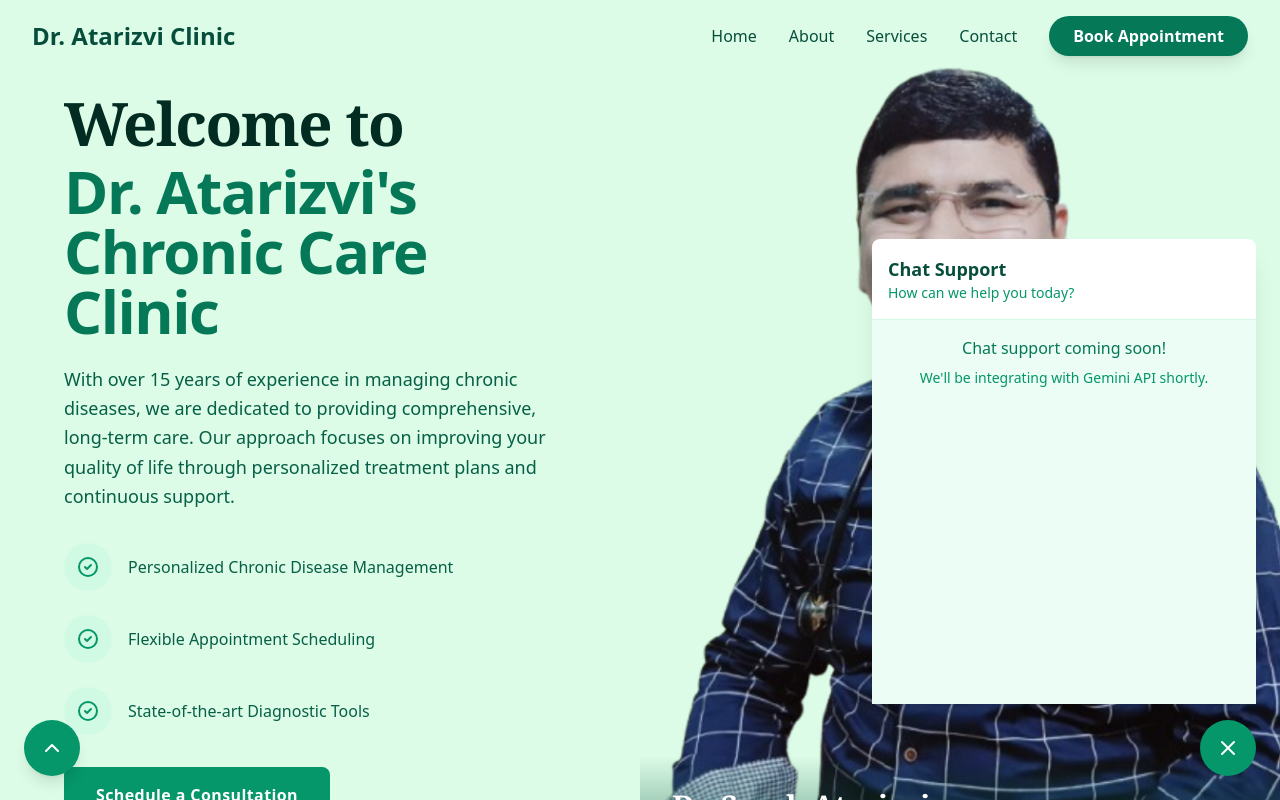
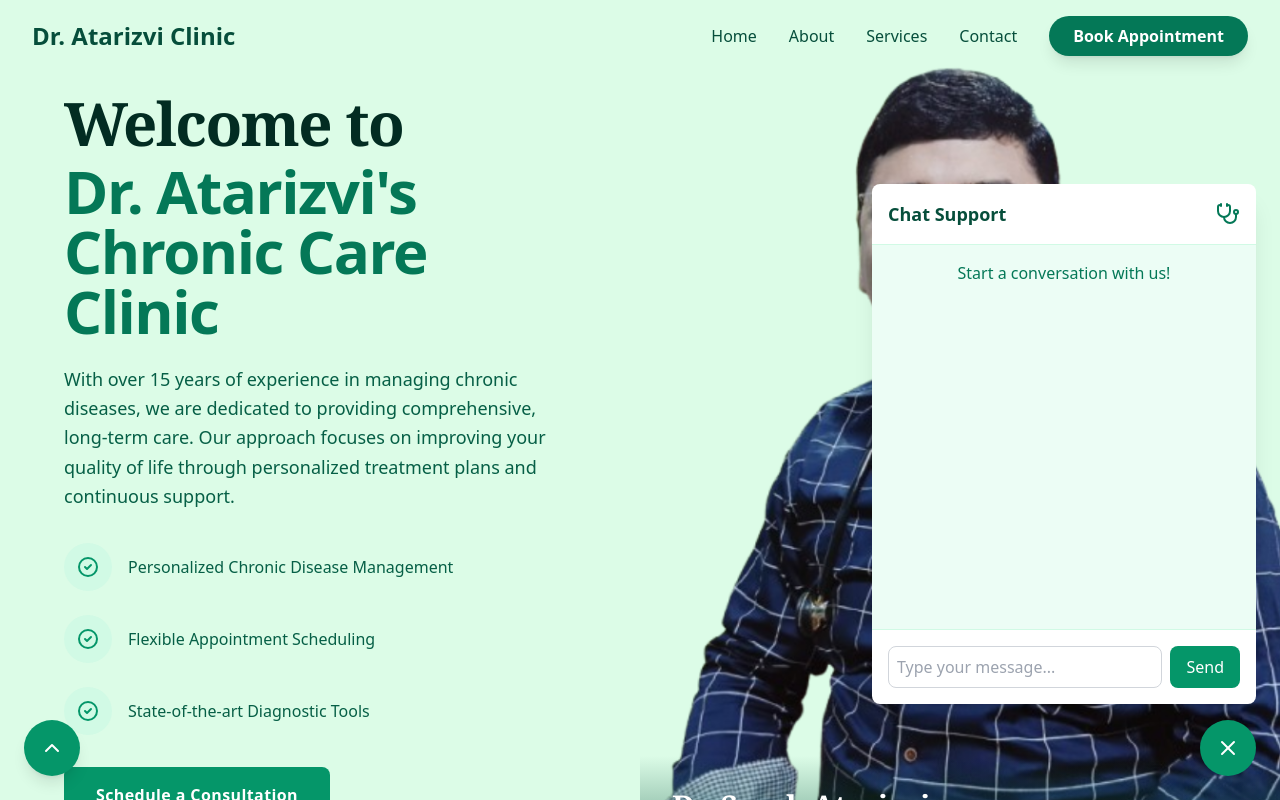
Before and after one commit to monurajj/dr-atarizvi-frontend, a React (Create React App) app: page / in a window 1280 px wide. Both pictures are taken after a click on the button 1228 px from the left and 748 px from the top of the page. Shown: the top 800 px of the page. Built offline with nearby package versions, Linux system fonts and the light colour scheme.

Commit message:
done with personalised ai cahtbot

```diff
--- a/src/components/ChatSupport.jsx
+++ b/src/components/ChatSupport.jsx
@@ -1,10 +1,54 @@
-import React from "react";
+import { useState, useRef, useEffect } from "react";
 import { motion } from "framer-motion";
-import { MessageCircle, X } from "lucide-react";
+import { MessageCircle, X, User, Loader2, Stethoscope } from "lucide-react";
+import axios from "axios";
 
-const ChatSupport = ({ isOpen, onToggle }) => {
+const ChatSupport = () => {
+  const [isChatOpen, setIsChatOpen] = useState(false);
+  const [messages, setMessages] = useState([]);
+  const [inputMessage, setInputMessage] = useState("");
+  const [isLoading, setIsLoading] = useState(false);
+  const chatEndRef = useRef(null);
+
+  // Auto-scroll to the latest message
+  useEffect(() => {
+    chatEndRef.current?.scrollIntoView({ behavior: "smooth" });
+  }, [messages, isLoading]);
+
+  const sendMessage = async () => {
+    if (!inputMessage.trim()) return;
+
+    // Add user message to chat history
+    const newMessages = [...messages, { text: inputMessage, role: "user" }];
+    setMessages(newMessages);
+    setInputMessage("");
+    setIsLoading(true);
+
+    try {
+      const response = await axios.post(
+        "https://dr-atrivizi-personal-chat-bot.vercel.app/chat",
+        { message: inputMessage }
+      );
+
+      const botResponse =
+        response.data.candidates?.[0]?.content?.parts?.[0]?.text ||
+        "I'm here to help!";
+
+      // Add bot response to chat history
+      setMessages([...newMessages, { text: botResponse, role: "bot" }]);
+    } catch (error) {
+      setMessages([
+        ...newMessages,
+        { text: "Error fetching response. Please try again.", role: "bot" },
+      ]);
+    } finally {
+      setIsLoading(false);
+    }
+  };
+
   return (
     <>
+      {/* Chat Support Button */}
       <motion.div
         className="fixed bottom-6 right-6 z-50"
         initial={{ scale: 0 }}
@@ -12,10 +56,10 @@ const ChatSupport = ({ isOpen, onToggle }) => {
         transition={{ type: "spring", stiffness: 260, damping: 20 }}
       >
         <button
-          onClick={onToggle}
+          onClick={() => setIsChatOpen(!isChatOpen)}
           className="bg-emerald-600 text-white p-4 rounded-full shadow-lg hover:bg-emerald-700 transition-colors"
         >
-          {isOpen ? (
+          {isChatOpen ? (
             <X className="w-6 h-6" />
           ) : (
             <MessageCircle className="w-6 h-6" />
@@ -23,27 +67,83 @@ const ChatSupport = ({ isOpen, onToggle }) => {
         </button>
       </motion.div>
 
+      {/* Chat Support Window */}
       <motion.div
         initial={{ opacity: 0, y: 100 }}
-        animate={{ opacity: isOpen ? 1 : 0, y: isOpen ? 0 : 100 }}
+        animate={{ opacity: isChatOpen ? 1 : 0, y: isChatOpen ? 0 : 100 }}
         transition={{ type: "spring", stiffness: 260, damping: 20 }}
         className={`fixed bottom-24 right-6 w-96 bg-white rounded-lg shadow-xl z-40 ${
-          isOpen ? "block" : "hidden"
+          isChatOpen ? "block" : "hidden"
         }`}
       >
-        <div className="p-4 border-b border-emerald-100">
+        <div className="p-4 border-b border-emerald-100 flex items-center justify-between">
           <h3 className="text-lg font-semibold text-emerald-900">
             Chat Support
           </h3>
-          <p className="text-sm text-emerald-600">How can we help you today?</p>
+          <Stethoscope className="w-6 h-6 text-emerald-700" />
         </div>
-        <div className="h-96 p-4 bg-emerald-50">
-          <p className="text-center text-emerald-700">
-            Chat support coming soon!
-          </p>
-          <p className="text-center text-sm text-emerald-600 mt-2">
-            We'll be integrating with Gemini API shortly.
-          </p>
+
+        {/* Chat Messages */}
+        <div className="h-96 p-4 overflow-y-auto bg-emerald-50 space-y-3">
+          {messages.length === 0 ? (
+            <p className="text-center text-emerald-700">
+              Start a conversation with us!
+            </p>
+          ) : (
+            messages.map((msg, index) => (
+              <div
+                key={index}
+                className={`flex items-end ${
+                  msg.role === "user" ? "justify-end" : "justify-start"
+                }`}
+              >
+                {msg.role === "bot" && (
+                  <Stethoscope className="w-5 h-5 text-emerald-700 mr-2" />
+                )}
+                <div
+                  className={`p-3 rounded-lg max-w-[80%] ${
+                    msg.role === "user"
+                      ? "bg-emerald-500 text-white ml-auto"
+                      : "bg-gray-200 text-gray-800"
+                  }`}
+                >
+                  {msg.text}
+                </div>
+                {msg.role === "user" && (
+                  <User className="w-5 h-5 text-gray-500 ml-2" />
+                )}
+              </div>
+            ))
+          )}
+
+          {/* Loading Indicator */}
+          {isLoading && (
+            <div className="flex items-center space-x-2 text-gray-600">
+              <Stethoscope className="w-5 h-5 text-emerald-700" />
+              <Loader2 className="w-5 h-5 animate-spin" />
+              <p>Typing...</p>
+            </div>
+          )}
+
+          <div ref={chatEndRef} />
+        </div>
+
+        {/* Chat Input */}
+        <div className="p-4 border-t border-emerald-100 flex">
+          <input
+            type="text"
+            value={inputMessage}
+            onChange={(e) => setInputMessage(e.target.value)}
+            placeholder="Type your message..."
+            className="flex-1 p-2 border border-gray-300 rounded-lg focus:outline-none"
+            onKeyDown={(e) => e.key === "Enter" && sendMessage()}
+          />
+          <button
+            onClick={sendMessage}
+            className="ml-2 bg-emerald-600 text-white px-4 py-2 rounded-lg hover:bg-emerald-700"
+          >
+            Send
+          </button>
         </div>
       </motion.div>
     </>
--- a/src/pages/Home.js
+++ b/src/pages/Home.js
@@ -5,6 +5,8 @@ import { MessageCircle, X, ChevronUp } from "lucide-react";
 import GallerySection from "../components/GallerySection";
 import ConditionsSection from "../components/ConditionsSection";
 import WhyChooseUsSection from "../components/WhyChooseUsSection";
+import ChatSupport from "../components/ChatSupport";
+
 import {
   // MessageCircle,
   // X,
@@ -194,7 +196,7 @@ const Home = () => {
       <WhyChooseUsSection whyChooseUs={whyChooseUs} />
 
       {/* Chat Support Button */}
-      <motion.div
+      {/* <motion.div
         className="fixed bottom-6 right-6 z-50"
         initial={{ scale: 0 }}
         animate={{ scale: 1 }}
@@ -210,10 +212,10 @@ const Home = () => {
             <MessageCircle className="w-6 h-6" />
           )}
         </button>
-      </motion.div>
+      </motion.div> */}
 
       {/* Chat Support Window */}
-      <motion.div
+      {/* <motion.div
         initial={{ opacity: 0, y: 100 }}
         animate={{ opacity: isChatOpen ? 1 : 0, y: isChatOpen ? 0 : 100 }}
         transition={{ type: "spring", stiffness: 260, damping: 20 }}
@@ -235,7 +237,9 @@ const Home = () => {
             We'll be integrating with Gemini API shortly.
           </p>
         </div>
-      </motion.div>
+      </motion.div> */}
+
+        <ChatSupport/>
 
       {/* Scroll to Top Button */}
       <motion.button
```
